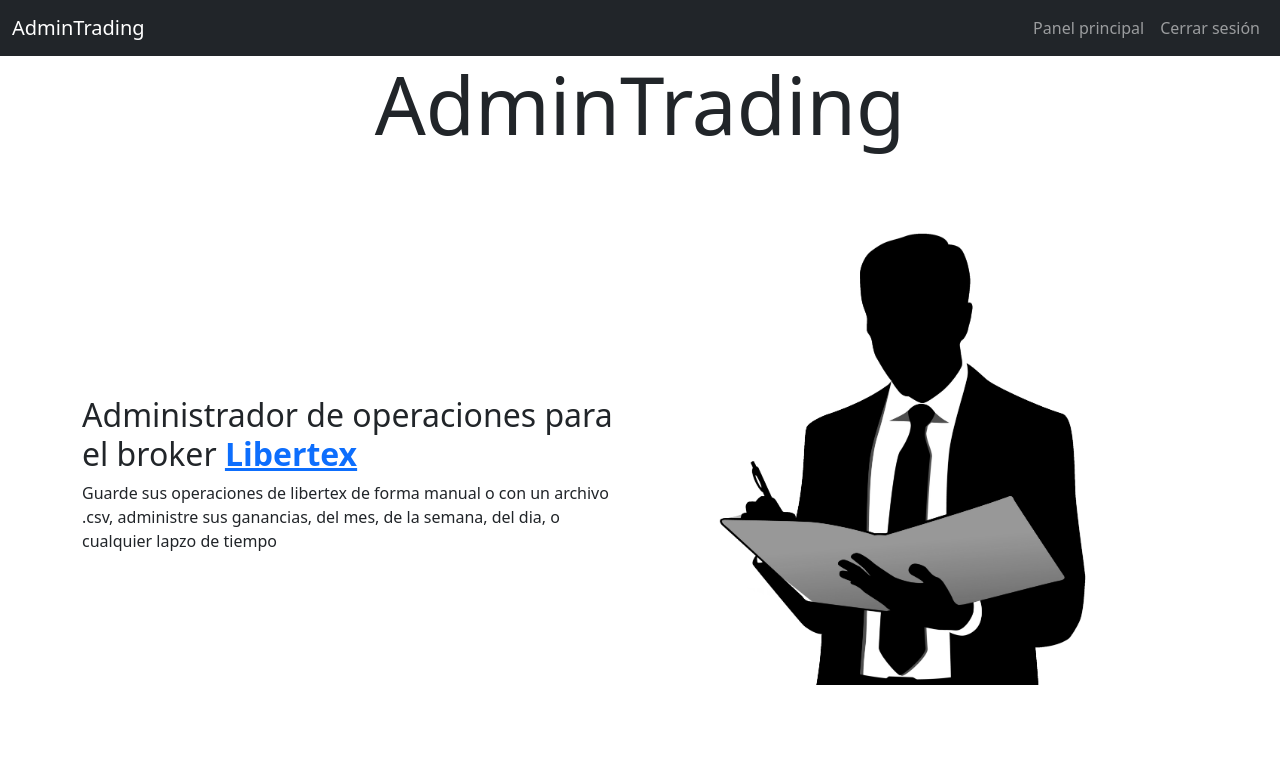
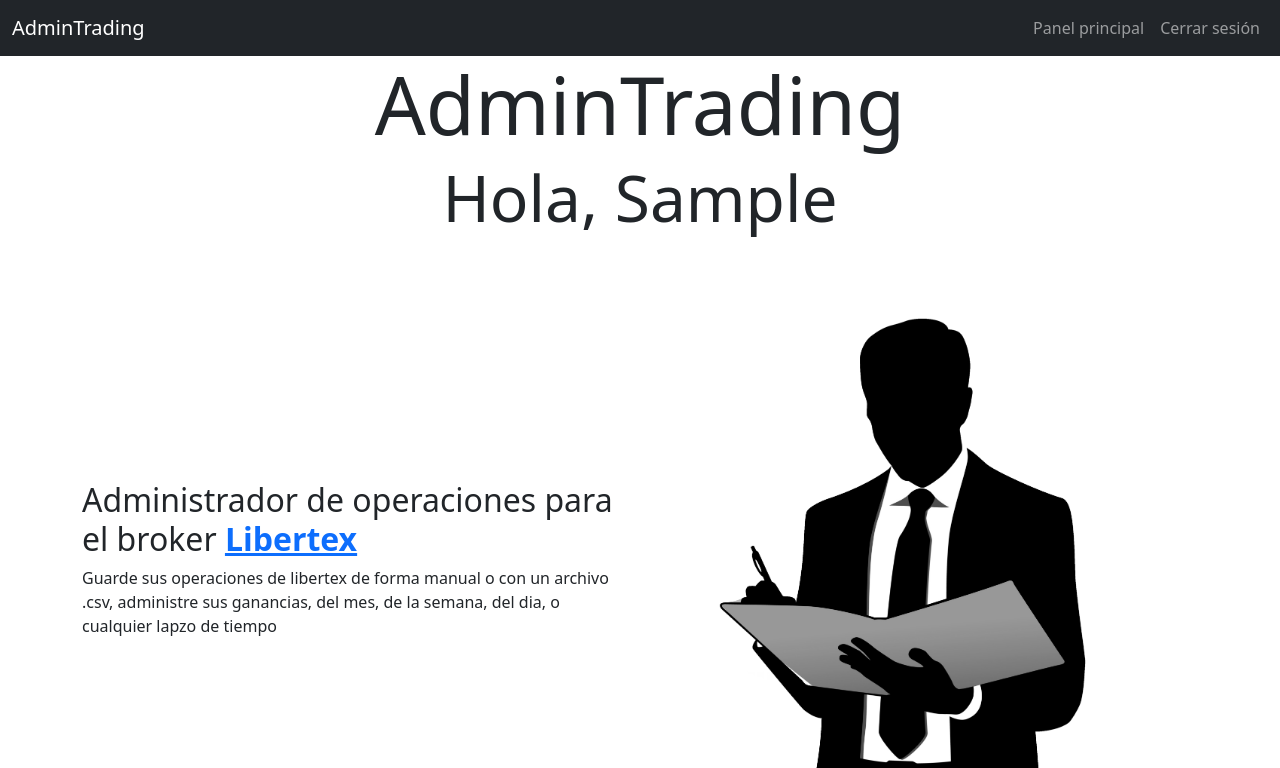
Before and after one commit to YOYO-DR/proyecto-admintrading-django, a Django app: page / in a window 1280 px wide. Shown: the top 768 px of the page. Run offline with Django 4.2, Linux system fonts and the light colour scheme; the visitor is signed in with stand-in values (Sample User, id 1); some libraries are stand-ins or nearby versions.

Commit message:
Actualizar principal.html

```diff
--- a/apps/inicio/templates/principal.html
+++ b/apps/inicio/templates/principal.html
@@ -1,6 +1,10 @@
 {% extends 'base.html' %} {% load static %} {% block contenido %}
 <div class="container">
-  <h1 class="display-1 w-100 text-center">AdminTrading</h1>
+<h1 class="display-1 w-100 text-center">AdminTrading</h1>
+{% if user.is_authenticated %}
+<h1 class="display-3 w-100 text-center">Hola, {{request.user.username|title}}</h1>
+{% endif %}
+
   <section class="row flex-column flex-md-row">
     <article class="col d-flex align-items-center">
       <div>
```
